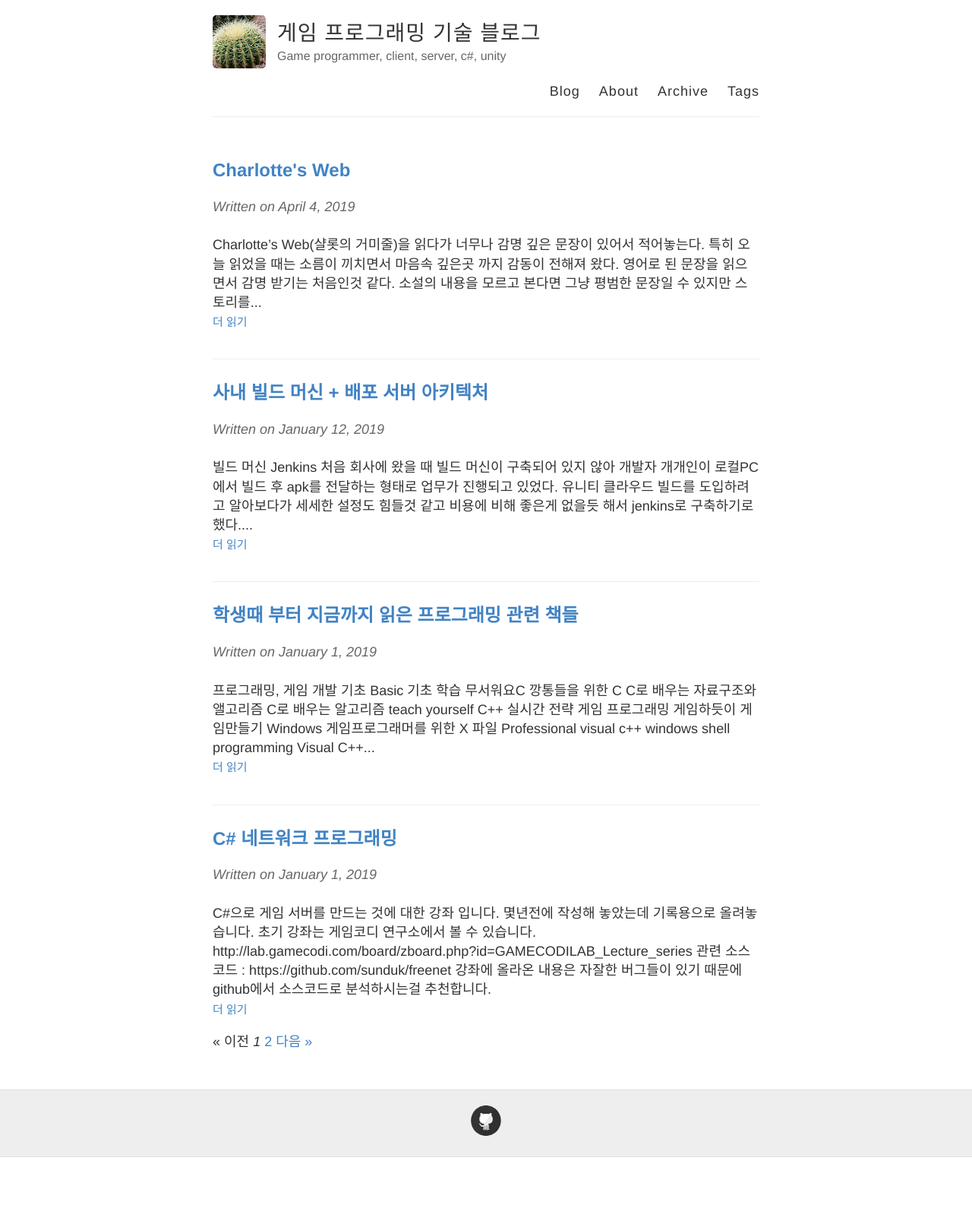
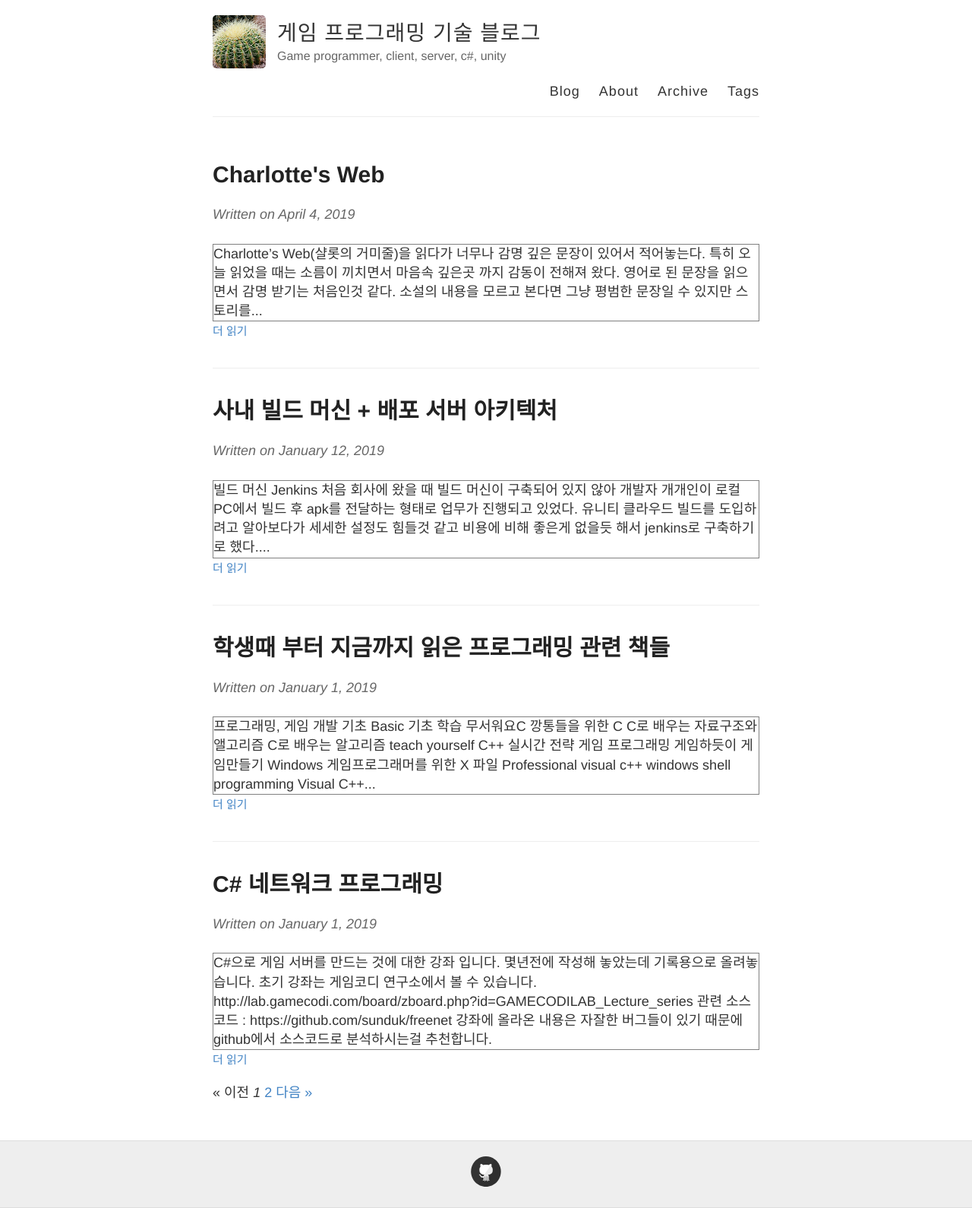
Before and after one commit to sunduk/sunduk.github.io, a Jekyll site: the page built from index.html, in a window 1280 px wide. Shown: the whole page at 76% size. Built offline with Jekyll 4.4.1, drawn with Linux system fonts in a browser that asks for light colours; the list of posts is cut into pages by our own code; before the commit the page ends 1523 px from its top, so only the background shows below that.

Commit message:
Update index.html

```diff
--- a/index.html
+++ b/index.html
@@ -6,7 +6,7 @@ layout: default
   {% for post in paginator.posts %}
     <article class="post">
 
-      <h2><a href="{{ site.baseurl }}{{ post.url }}">{{ post.title }}</a></h2>
+      <h1><a href="{{ site.baseurl }}{{ post.url }}">{{ post.title }}</a></h1>
 
       <div class="date">
         <font size=medium>Written on {{ post.date | date: "%B %e, %Y" }}</font>
@@ -15,7 +15,13 @@ layout: default
       <br />
 
       <div class="entry">
-        {{ post.content | strip_html | truncatewords:40}}
+        <table cellpadding="5" cellspacing="0" border="1" align="center" style="border-collapse:collapse; border:1px gray solid;">
+          <tr>
+            <td>
+              {{ post.content | strip_html | truncatewords:40}}
+            </td>
+          </tr>
+        </table>
       </div>
 
       <a href="{{ site.baseurl }}{{ post.url }}" class="read-more">더 읽기</a>
```
